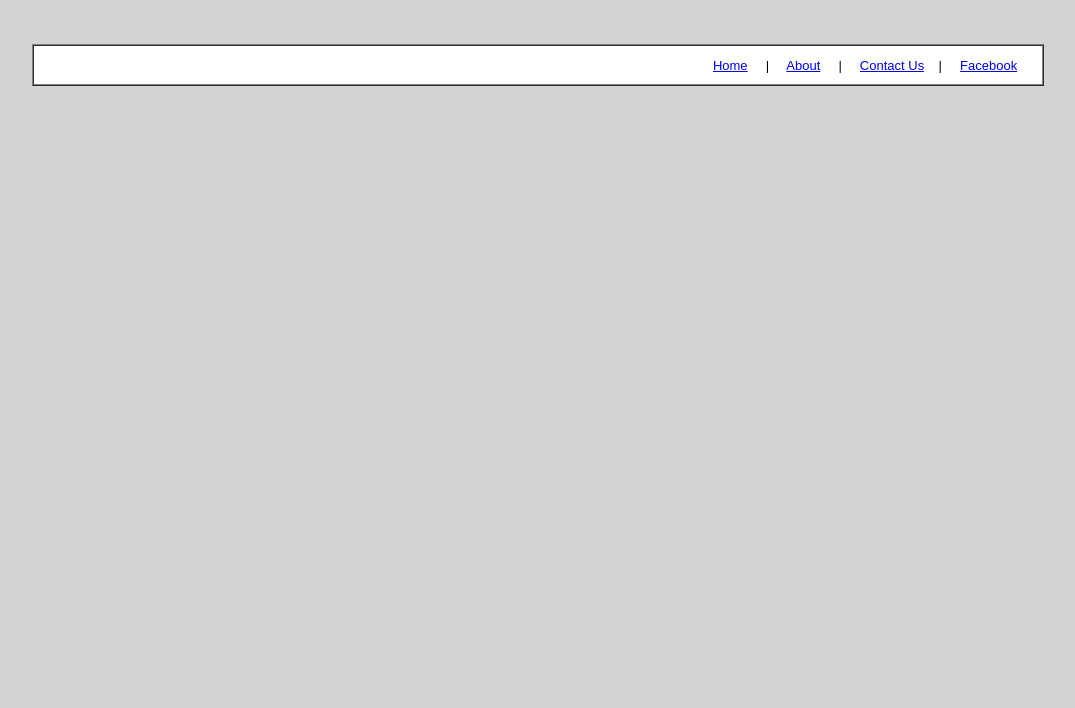
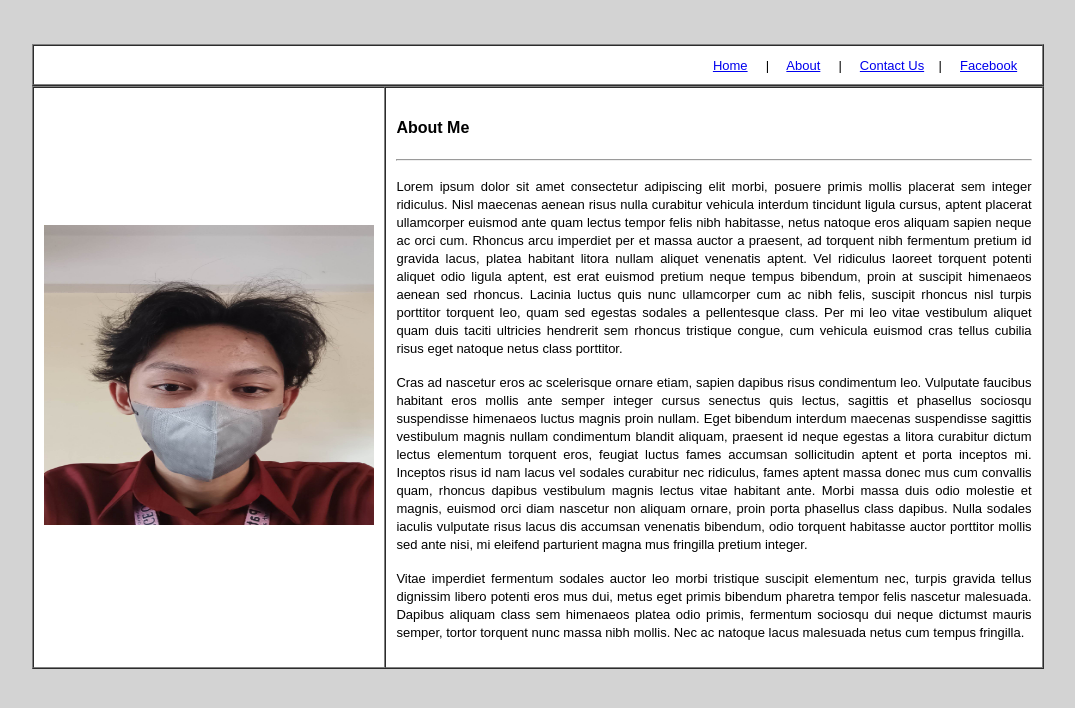
Before and after one commit to pauldungca/-prelim-dungca-john-paul-1a-, a plain HTML site: page about.html in a window 1280 px wide. Shown: the whole page, without its empty margins (102-1177 px from the left). Drawn offline with Linux system fonts and the light colour scheme.

Commit message:
Added the needed photo and paragraphs

```diff
--- a/about.html
+++ b/about.html
@@ -24,6 +24,74 @@
 
 		</table>
 
+		<table bgcolor = "white" border="1" width="80%" align="center" cellpadding="10" cellspacing="0">
+
+			<tr>
+				<td>
+					<p align = "center">
+						<a href = "https://www.facebook.com/iPaulllllll" target = "_blank">
+							<img src = "img/MyPic.jpg" alt = "Picture of myself." width = "330" height = "300">
+						</a>
+					</p>
+				</td>
+				<td>
+					<p align = "left">
+						<font face = "Arial" color = "black"><h4><b>About Me</b></h4></font>
+					</p>
+					<hr>
+
+					<p align = "justify">
+						<font face = "Arial" color = "black" size = 2>
+							Lorem ipsum dolor sit amet consectetur adipiscing elit morbi,
+							posuere primis mollis placerat sem integer ridiculus. Nisl maecenas
+							aenean risus nulla curabitur vehicula interdum tincidunt ligula cursus,
+							aptent placerat ullamcorper euismod ante quam lectus tempor felis nibh
+							habitasse, netus natoque eros aliquam sapien neque ac orci cum. Rhoncus arcu
+							imperdiet per et massa auctor a praesent, ad torquent nibh fermentum pretium
+							id gravida lacus, platea habitant litora nullam aliquet venenatis aptent.
+							Vel ridiculus laoreet torquent potenti aliquet odio ligula aptent, est erat
+							euismod pretium neque tempus bibendum, proin at suscipit himenaeos aenean sed
+							rhoncus. Lacinia luctus quis nunc ullamcorper cum ac nibh felis, suscipit rhoncus
+							nisl turpis porttitor torquent leo, quam sed egestas sodales a pellentesque class.
+							Per mi leo vitae vestibulum aliquet quam duis taciti ultricies hendrerit sem rhoncus
+							tristique congue, cum vehicula euismod cras tellus cubilia risus eget natoque netus
+							class porttitor.
+						</font>
+					</p>
+
+					<p align = "justify">
+						<font face = "Arial" color = "black" size = 2>
+							Cras ad nascetur eros ac scelerisque ornare etiam, sapien dapibus risus
+							condimentum leo. Vulputate faucibus habitant eros mollis ante semper integer
+							cursus senectus quis lectus, sagittis et phasellus sociosqu suspendisse himenaeos
+							luctus magnis proin nullam. Eget bibendum interdum maecenas suspendisse sagittis
+							vestibulum magnis nullam condimentum blandit aliquam, praesent id neque egestas a
+							litora curabitur dictum lectus elementum torquent eros, feugiat luctus fames
+							accumsan sollicitudin aptent et porta inceptos mi.
+							Inceptos risus id nam lacus vel sodales curabitur nec ridiculus, fames aptent massa
+							donec mus cum convallis quam, rhoncus dapibus vestibulum magnis lectus vitae habitant
+							ante. Morbi massa duis odio molestie et magnis, euismod orci diam nascetur non aliquam
+							ornare, proin porta phasellus class dapibus. Nulla sodales iaculis vulputate risus lacus
+							dis accumsan venenatis bibendum, odio torquent habitasse auctor porttitor mollis sed
+							ante nisi, mi eleifend parturient magna mus fringilla pretium integer.
+						</font>
+					</p>
+
+					<p align = "justify">
+						<font face = "Arial" color = "black" size = 2>
+							Vitae imperdiet fermentum sodales auctor leo morbi tristique suscipit elementum nec,
+							turpis gravida tellus dignissim libero potenti eros mus dui, metus eget primis bibendum
+							pharetra tempor felis nascetur malesuada. Dapibus aliquam class sem himenaeos platea odio
+							primis, fermentum sociosqu dui neque dictumst mauris semper, tortor torquent nunc massa nibh
+							mollis. Nec ac natoque lacus malesuada netus cum tempus fringilla.
+						</font>
+					</p>
+
+				</td>
+			</tr>
+
+		</table>
+
 
 	</body>
 
```
